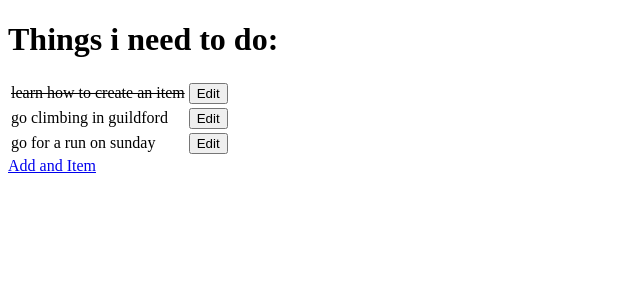
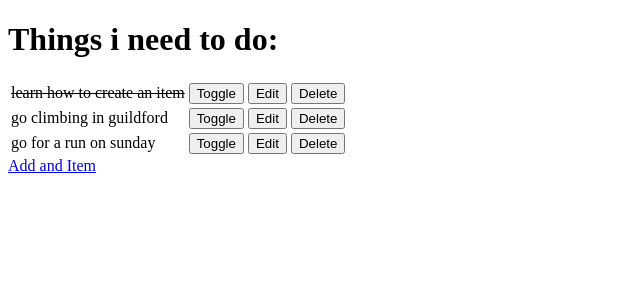
Before and after one commit to mountaincharlie/learning-django, a Django app: page / in a window 1280 px wide. Shown: the top 300 px of the page, without its empty margins (0-640 px from the left). Run offline with Django 3.2, Linux system fonts and the light colour scheme; data comes from the database, SQL or seed files in the repository; both versions use the stored data as it was after the commit.

Commit message:
Add toggle and delete item functionality

```diff
--- a/django_todo/urls.py
+++ b/django_todo/urls.py
@@ -16,11 +16,14 @@ Including another URLconf
 from django.contrib import admin
 from django.urls import path
 # importing views where we write our functions
-from todo.views import get_todo_list, add_item, edit_item
+from todo import views
 
 urlpatterns = [
     path('admin/', admin.site.urls),  # default admin path [CHANGE URL TO KEEP IT SAFE]
-    path('', get_todo_list, name='get_todo_list'),
-    path('add', add_item, name='add'),
-    path('edit/<item_id>', edit_item, name='edit')
+    path('', views.get_todo_list, name='get_todo_list'),
+    path('add', views.add_item, name='add'),
+    # these need the item_id as they access the items data from db
+    path('edit/<item_id>', views.edit_item, name='edit'),
+    path('toggle/<item_id>', views.toggle_item, name='toggle'),
+    path('delete/<item_id>', views.delete_item, name='delete'),
 ]
--- a/todo/templates/todo/todo_list.html
+++ b/todo/templates/todo/todo_list.html
@@ -17,9 +17,22 @@
                     {% else  %}
                         <td>{{ item.name }}</td>
                     {% endif %}
+                    <!-- done status toggle -->
+                    <td>
+                        <a href="/toggle/{{ item.id }}">
+                            <button>Toggle</button>
+                        </a>
+                    </td>
+                    <!-- edit button -->
                     <td>
                         <a href="/edit/{{ item.id }}">
                             <button>Edit</button>
+                        </a>
+                    </td>
+                    <!-- delete button -->
+                    <td>
+                        <a href="/delete/{{ item.id }}">
+                            <button>Delete</button>
                         </a>
                     </td>
                 </tr>
--- a/todo/views.py
+++ b/todo/views.py
@@ -47,3 +47,16 @@ def edit_item(request, item_id):
         'form': form
     }
     return render(request, 'todo/edit_item.html', context)
+
+
+def toggle_item(request, item_id):
+    item = get_object_or_404(Item, id=item_id)
+    item.done = not item.done  # switching its done status
+    item.save()
+    return redirect('get_todo_list')
+
+
+def delete_item(request, item_id):
+    item = get_object_or_404(Item, id=item_id)
+    item.delete()  # deleting the item
+    return redirect('get_todo_list')
```
Also changed, not shown: db.sqlite3.
